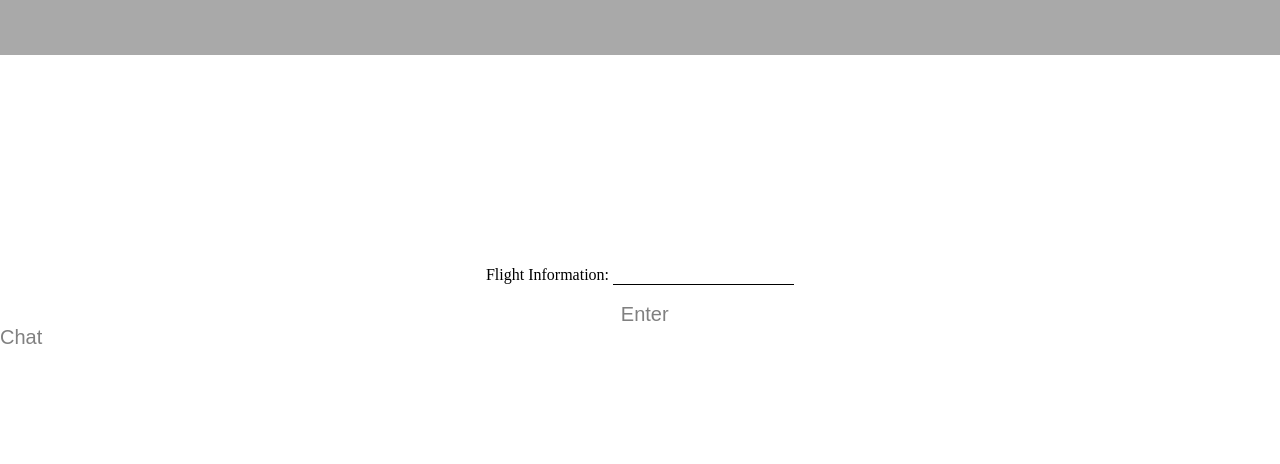
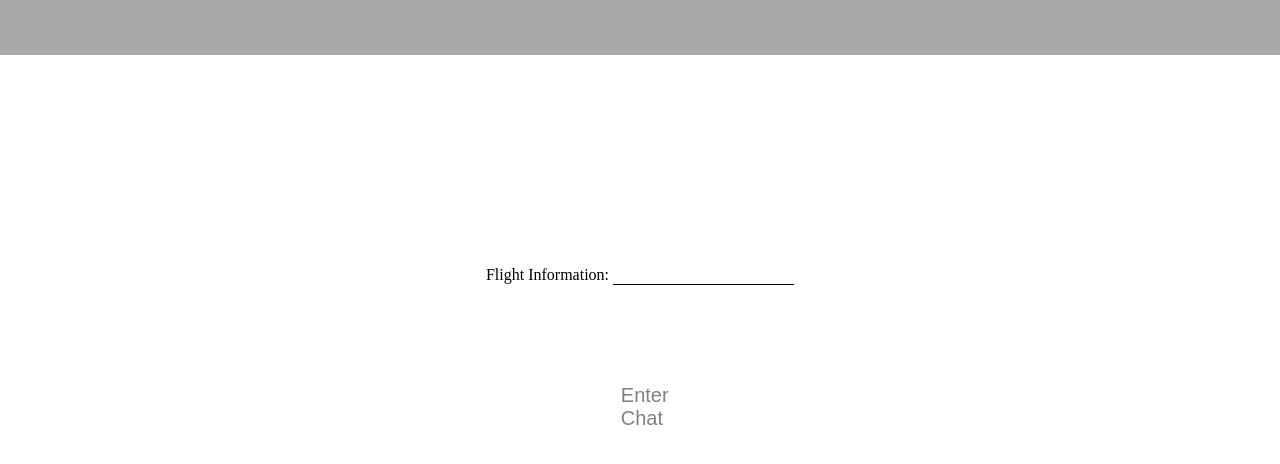
Before and after one commit to amphy/airtalk, a Flask app: template templates/login.html in a window 1280 px wide; the page is wider, and only the part inside the window is pictured. Shown: the top 464 px of that part. Run offline with Flask 2, Linux system fonts and the light colour scheme; the template is opened without the code that fills it, so the values that code supplies are empty.

Commit message:
front end

```diff
--- a/static/login.css
+++ b/static/login.css
@@ -24,7 +24,7 @@ body{
 .myButton {
 	margin-left: 46%;
 	margin-right: 54%;
-	margin-top: 15%;
+	margin-top: 5%;
 	background-color:white;
 	-moz-border-radius:28px;
 	-webkit-border-radius:28px;
@@ -32,6 +32,7 @@ body{
 	border:1px solid white;
 	cursor:pointer;
 	color: gray;
+	display: inline-block;
 	font-family:Arial;
 	font-size:20px;
 	padding:16px 31px;
--- a/templates/chat.html
+++ b/templates/chat.html
@@ -1,7 +1,7 @@
 <!DOCTYPE html>
 <html>
 <head>
-	<link rel="stylesheet" href="./CSS/chat.css" />
+	<link rel="stylesheet" href="../static/chat.css" />
 </head>
 <body>
 	<div id="headerBar"></div>
--- a/templates/index.html
+++ b/templates/index.html
@@ -1,7 +1,7 @@
 <!DOCTYPE html>
 <html>
 <head>
-	<link rel="stylesheet" href="./CSS/welcome.css" />
+	<link rel="stylesheet" href="../static/welcome.css" />
 </head>
 <body>
 	<div id="headerBar"></div>
--- a/templates/login.html
+++ b/templates/login.html
@@ -1,7 +1,7 @@
 <!DOCTYPE html>
 <html>
 <head>
-	<link rel="stylesheet" href="./CSS/login.css" />
+	<link rel="stylesheet" href="../static/login.css" />
 </head>
 <body>
 	<div id="headerBar"></div>
```
